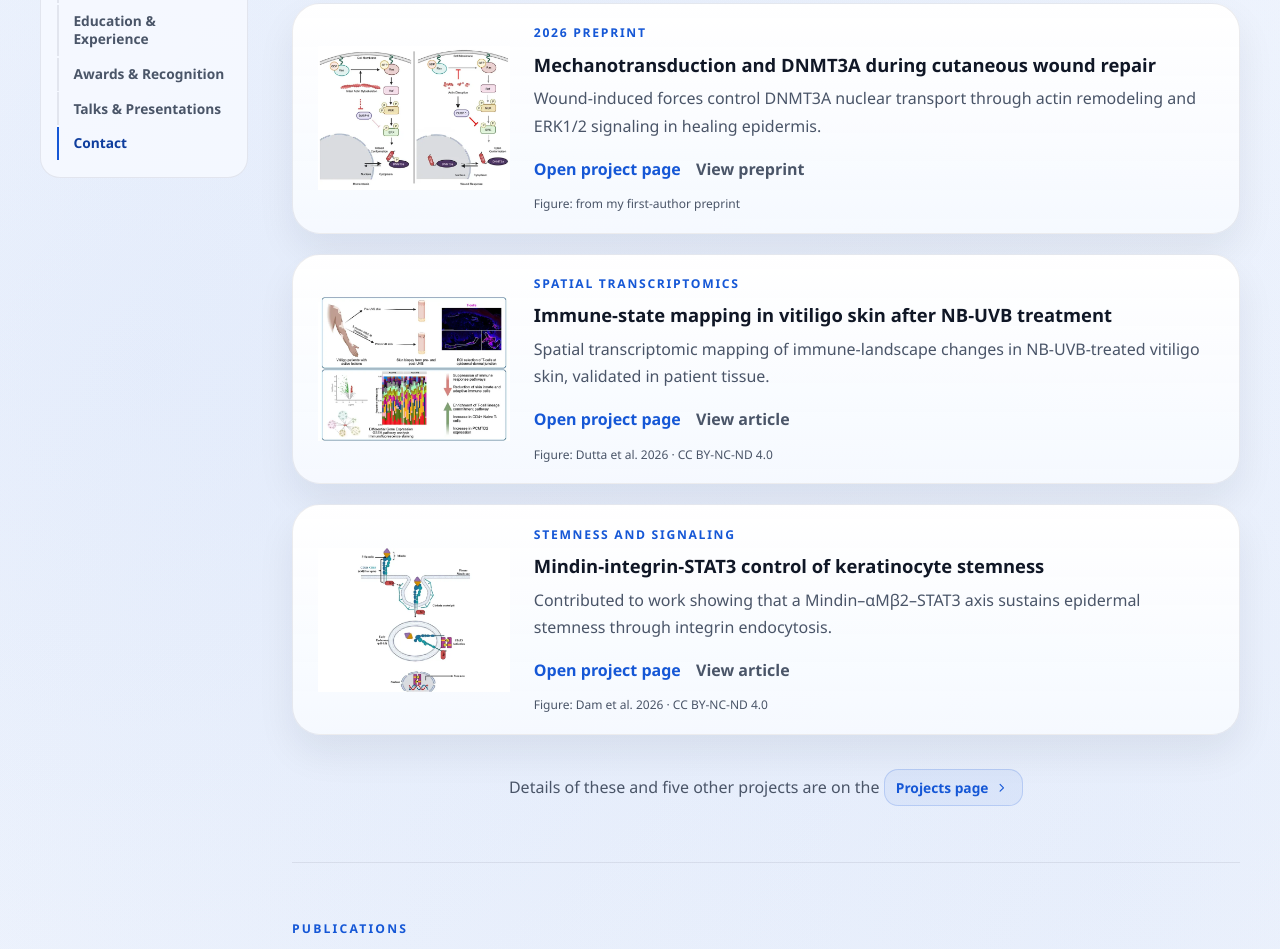
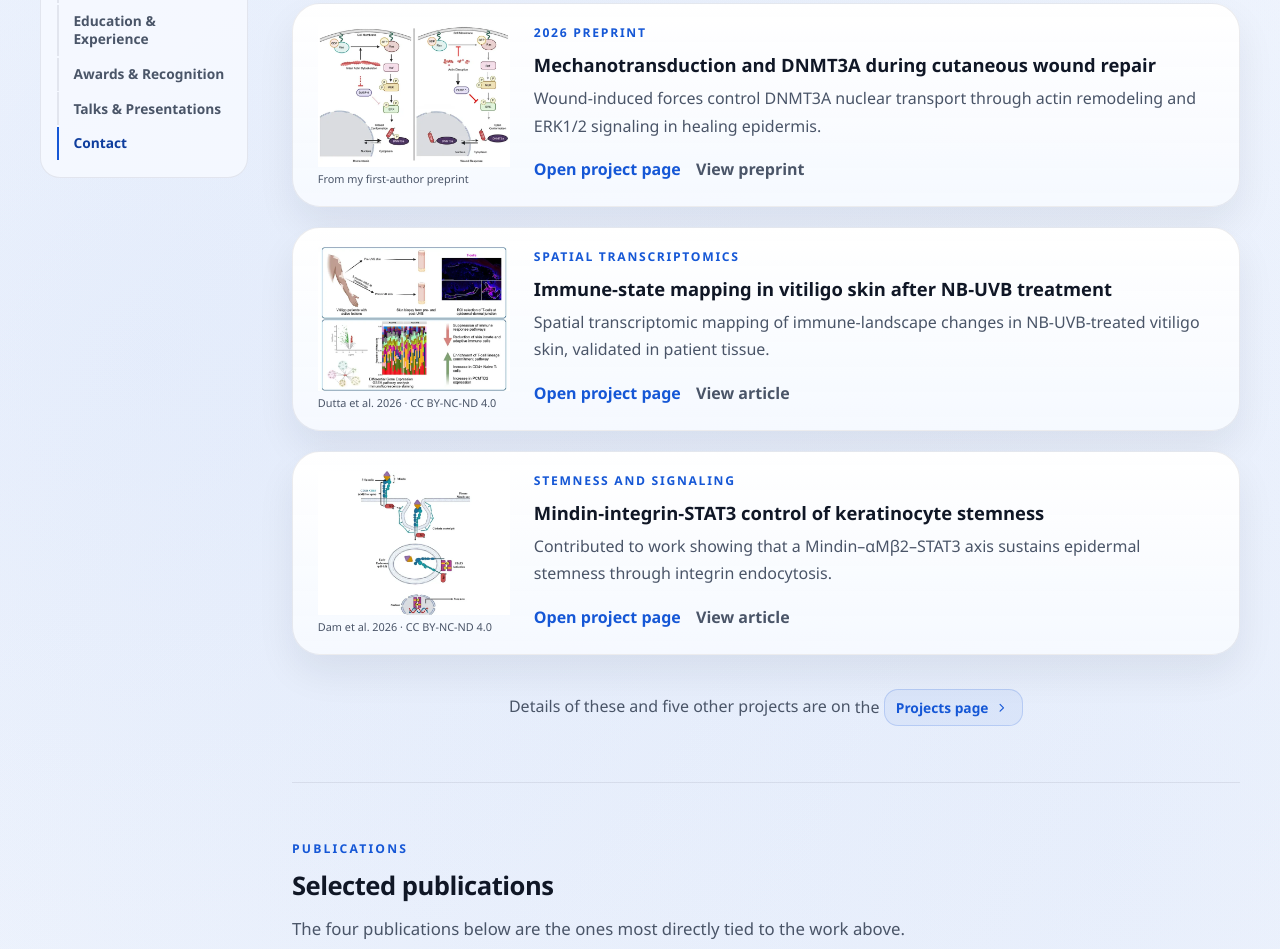
Before and after one commit to johanajnabi/johanajnabi.github.io, a plain HTML site: page academic/index.html in a window 1280 px wide. Shown: the part 816-1765 px from the top of the page. Drawn offline with Linux system fonts and the light colour scheme.

Commit message:
Move figure attributions beneath images
Place publication credits directly below feature-card images and adjust their spacing and typography.

```diff
--- a/academic/index.html
+++ b/academic/index.html
@@ -656,6 +656,7 @@
           <img src="/assets/figures/ajnabi-et-al-2026-model-row.webp"
                alt="Working model: actin-driven DNMT3A nuclear export via ERK1/2 during wound-induced mechanical signaling."
                width="720" height="540" loading="lazy" decoding="async">
+          <p class="figure-attribution">From my first-author preprint</p>
         </div>
         <div class="feature-card__body">
           <h3>Mechanotransduction and DNMT3A during cutaneous wound repair</h3>
@@ -667,7 +668,6 @@
             <a href="/projects/dnmt3a-mechanotransduction/">Open project page</a>
             <a href="https://doi.org/10.64898/2026.01.15.699481" target="_blank" rel="noopener noreferrer" class="secondary-link">View preprint</a>
           </div>
-          <p class="figure-attribution">Figure: from my first-author preprint</p>
         </div>
       </article>
 
@@ -677,6 +677,7 @@
           <img src="/assets/figures/cti270080-toc-0001-m-row.webp"
                alt="Graphical abstract: spatial transcriptomic profiling of immune changes in vitiligo skin after NB-UVB therapy."
                width="720" height="540" loading="lazy" decoding="async">
+          <p class="figure-attribution">Dutta et al. 2026 &middot; CC&nbsp;BY-NC-ND&nbsp;4.0</p>
         </div>
         <div class="feature-card__body">
           <h3>Immune-state mapping in vitiligo skin after NB-UVB treatment</h3>
@@ -688,7 +689,6 @@
             <a href="/projects/vitiligo-spatial-transcriptomics/">Open project page</a>
             <a href="https://doi.org/10.1002/cti2.70080" target="_blank" rel="noopener noreferrer" class="secondary-link">View article</a>
           </div>
-          <p class="figure-attribution">Figure: Dutta et al. 2026 &middot; CC&nbsp;BY-NC-ND&nbsp;4.0</p>
         </div>
       </article>
 
@@ -698,6 +698,7 @@
           <img src="/assets/figures/dam-et-al-2026-fig-7-row.webp"
                alt="Mechanistic diagram: Mindin engages &alpha;M&beta;2 integrin for Src-dependent endocytosis and STAT3 activation."
                width="720" height="540" loading="lazy" decoding="async">
+          <p class="figure-attribution">Dam et al. 2026 &middot; CC&nbsp;BY-NC-ND&nbsp;4.0</p>
         </div>
         <div class="feature-card__body">
           <h3>Mindin-integrin-STAT3 control of keratinocyte stemness</h3>
@@ -709,7 +710,6 @@
             <a href="/projects/keratinocyte-stemness/">Open project page</a>
             <a href="https://doi.org/10.1186/s12964-026-02970-5" target="_blank" rel="noopener noreferrer" class="secondary-link">View article</a>
           </div>
-          <p class="figure-attribution">Figure: Dam et al. 2026 &middot; CC&nbsp;BY-NC-ND&nbsp;4.0</p>
         </div>
       </article>
     </div>
--- a/style.css
+++ b/style.css
@@ -938,9 +938,10 @@ section[id] {
 }
 .feature-card--row > .feature-card__body { grid-area: body; }
 
-.feature-card__body > .figure-attribution {
-  margin: 0.75rem 0 0;
-  font-size: 0.75rem;
+.feature-card__media > .figure-attribution {
+  margin: 0.3rem 0 0;
+  font-size: 0.68rem;
+  line-height: 1.35;
 }
 
 @media (max-width: 600px) {
```
